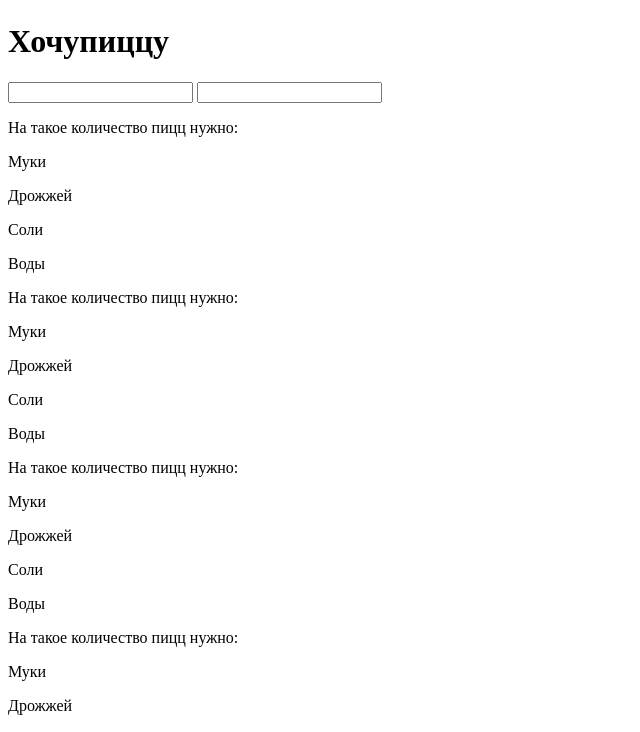
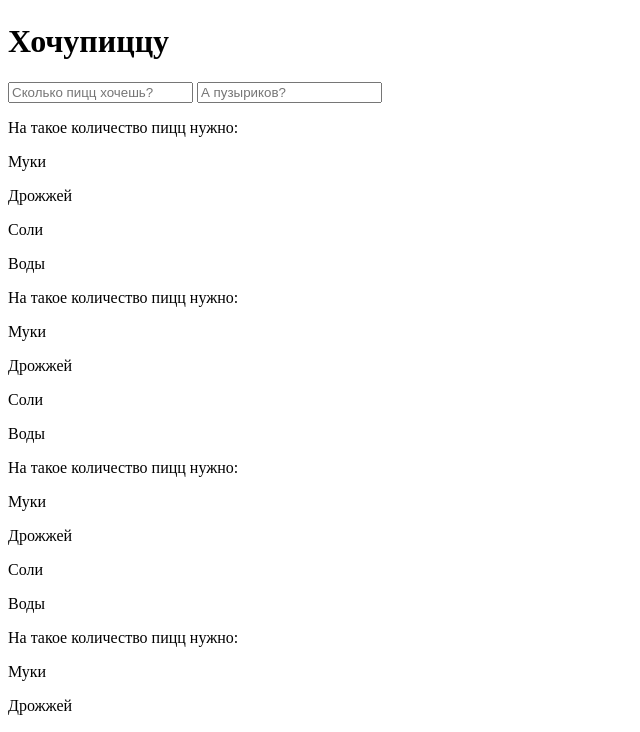
Before and after one commit to zvezdniyLord/piza, a plain HTML site: page src/index.html in a window 1280 px wide. Shown: the part 66-798 px from the top of the page, without its empty margins (0-640 px from the left). Drawn offline with Linux system fonts and the light colour scheme.

Commit message:
изм верстки

```diff
--- a/src/index.html
+++ b/src/index.html
@@ -15,8 +15,8 @@
       <h1>Хочупиццу</h1>
     </header>
     <div class="nav">
-      <input type="text">
-      <input type="number">
+      <input class="text" type="text"  placeholder="Сколько пицц хочешь?">
+      <input class="text" type="number"  placeholder="А пузыриков?">
     </div>
     <div class="info">
       <div>
```
